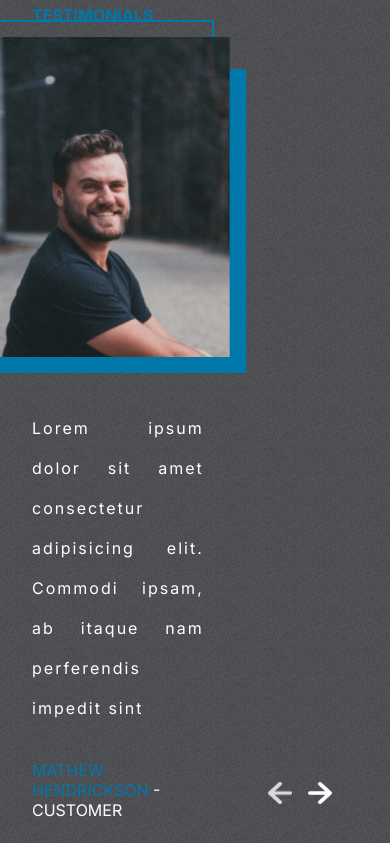
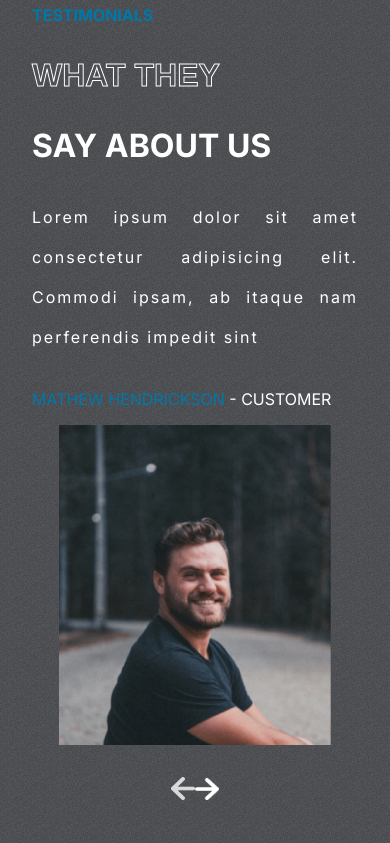
Before and after one commit to cosisaxis/kag-v2, a React (Create React App) app: page / in a window 390 px wide. Shown: the part 3062-3905 px from the top of the page. Built offline with nearby package versions, Linux system fonts and the light colour scheme.

Commit message:
testimonials-responsiveness

```diff
--- a/src/components/Testimonials/Testimonials.css
+++ b/src/components/Testimonials/Testimonials.css
@@ -75,3 +75,35 @@
     width: 1.5rem;
     cursor: pointer;
 }
+
+@media screen and (max-width: 767px){
+    .Testimonials{
+        flex-direction: column;
+    }
+    .left-testimonials>:nth-child(2),
+    .left-testimonials>:nth-child(3){
+        font-size: xx-large;
+    }
+    .right-testimonials{
+        display: flex;
+        flex-direction: column;
+        align-items: center;
+        justify-content: center;
+        gap: 2rem;
+    }
+    .right-testimonials>div{
+        position: relative;
+        display: none;
+    }
+    .right-testimonials>img{
+        top: 0;
+        right: 0;
+        position: relative;
+        align-self: center;
+    }
+    .right-testimonials>:last-child{
+        display: block;
+        bottom: 0;
+        left: 0;
+    }
+}
```
